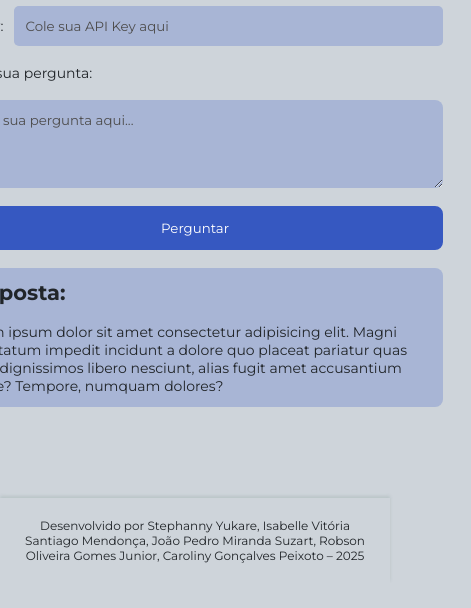
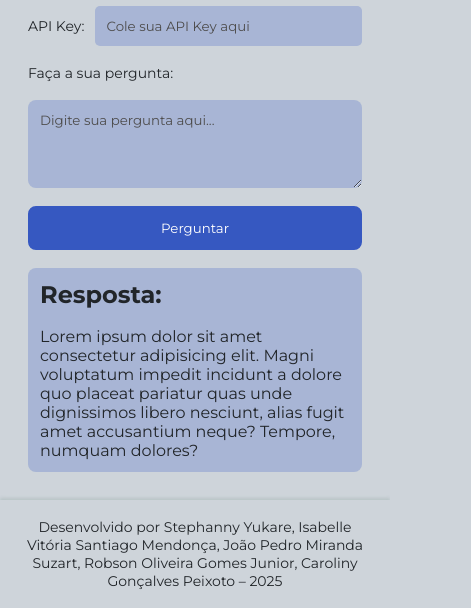
Before and after one commit to yukare-dev/assistente-ia, a plain HTML site: page index.html in a window 390 px wide. Shown: the part 261-869 px from the top of the page, 471 px wide, since content can reach past the window. Before the commit the page ends 844 px from the top, so only its background shows below. Drawn offline with Linux system fonts and the light colour scheme; a script that the page names is missing.

Commit message:
style: responsive

```diff
--- a/index.html
+++ b/index.html
@@ -2,6 +2,7 @@
 <html lang="pt-BR">
   <head>
     <meta charset="UTF-8" />
+    <meta name="viewport" content="width=device-width, initial-scale=1.0" />
     <title>Assistente de IA</title>
     <link rel="stylesheet" href="style.css" />
     <link
--- a/style.css
+++ b/style.css
@@ -96,12 +96,20 @@ button {
   flex-direction: column;
   background: rgba(54, 88, 193, 0.25);
   border-radius: 8px;
+  font-size: 16px;
 }
 
 footer {
   text-align: center;
-  font-size: 12px;
+  font-size: 14px;
   width: 100%;
   box-shadow: 0px -2px 3px #819a9144;
-  padding: 20px;
+  padding: 18px;
 }
+
+@media (max-width: 780px) {
+  main {
+    width: 100%;
+    height: fit-content;
+  }
+}
```
